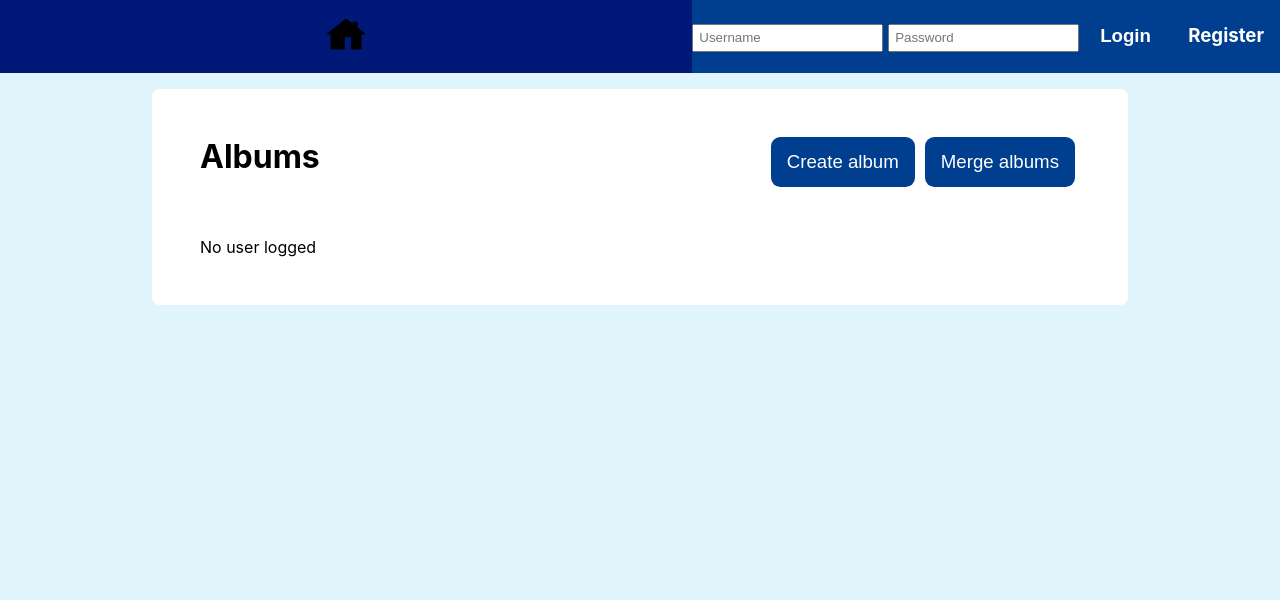
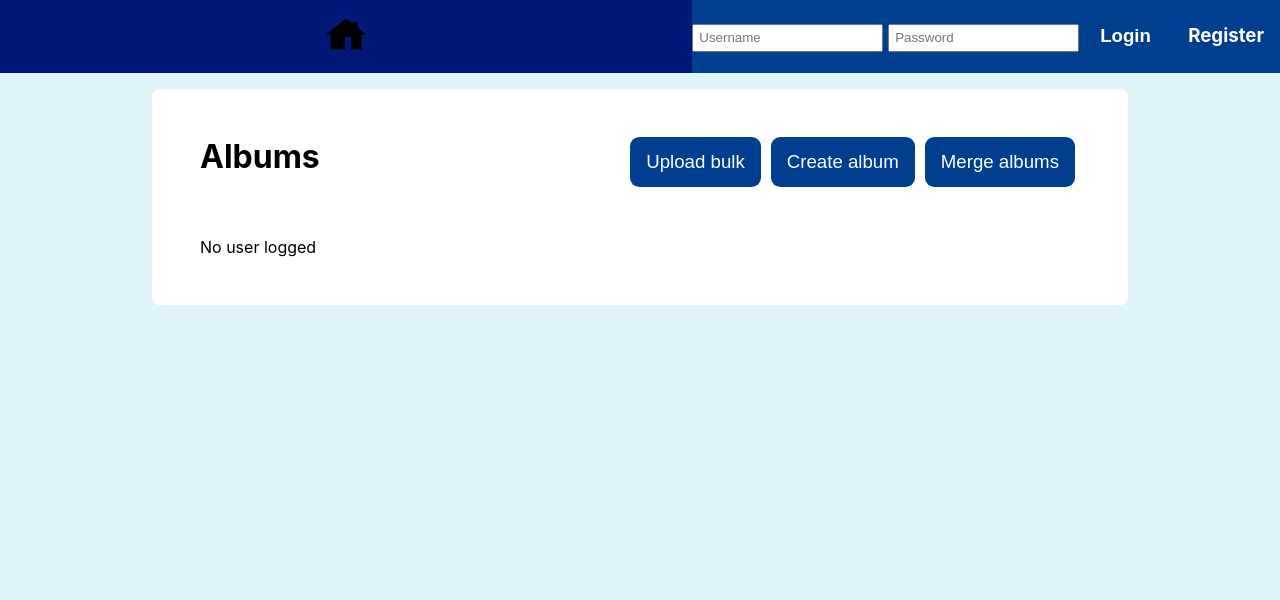
Before and after one commit to Emoto13/gallery, a PHP site: page /albums.php in a window 1280 px wide. Shown: the top 600 px of the page. Run offline with PHP 8.4, Linux system fonts and the light colour scheme; data comes from the database, SQL or seed files in the repository.

Commit message:
Add upload bulk functionality

```diff
--- a/client/albums.php
+++ b/client/albums.php
@@ -7,8 +7,21 @@
     <div class="flex">
         <h1 id="albums-title" class="inline-flex">Albums</h1>
         <div class="inline-flex">
+            <button onclick="openBulkUploadModal()" class="form-button" id="upload-bulk-btn">Upload bulk</button>
             <button onclick="openModal()" class="form-button" id="create-album-btn">Create album</button>
             <button onclick="openMergeModal()" class="form-button" id="merge-album-btn">Merge albums</button>
+        </div>
+    </div>
+    <div class="modal" id="upload-bulk-modal">
+        <div class="modal-header">
+            <div class="title">Upload archive</div>
+            <span class="close" id="basic-modal" onclick="closeBulkUploadModal()">&times;</span>
+        </div>
+        <div class="modal-body">
+            <form id="upload-bulk-form" method="post" action="../server/upload_zip.php" enctype="multipart/form-data">
+                <input class="modal-form" required type="file" name="zip" id="zip" />
+                <input class="form-button" type="submit" value="Upload">
+            </form>
         </div>
     </div>
     <div class="modal" id="create-modal">
@@ -114,7 +127,6 @@
             INNER JOIN images on images.id=album_images.image_instance_id;
         ";
 
-        //"SELECT * FROM  albums INNER JOIN images on images.author_id=albums.user_id WHERE images.author_id=? AND albums.id=?";
         $statement = mysqli_stmt_init($conn);
 
 
--- a/client/css/modals.css
+++ b/client/css/modals.css
@@ -2,7 +2,8 @@
 #merge-modal,
 #upload-modal,
 .delete-modal,
-#modify-modal {
+#modify-modal,
+#upload-bulk-modal {
   position: fixed;
   top: 50%;
   left: 50%;
@@ -21,6 +22,10 @@
 
 #merge-modal {
   height: 23em;
+}
+
+#upload-bulk-modal {
+  height: 40%;
 }
 
 #upload-modal {
--- a/client/css/other.css
+++ b/client/css/other.css
@@ -13,7 +13,8 @@
 }
 
 #merge-album-btn,
-#create-album-btn {
+#create-album-btn,
+#upload-bulk-btn {
   margin: 0px 5px;
 }
 
--- a/client/js/manage_modals.js
+++ b/client/js/manage_modals.js
@@ -14,11 +14,27 @@ function openModal() {
   overlay.classList.add("active");
 }
 
+
 function closeModal() {
   document.getElementById("create-modal").style.transform =
     "translate(-50%, -50%) scale(0, 0)";
   overlay.classList.remove("active");
 }
+
+
+function openBulkUploadModal() {
+  document.getElementById("upload-bulk-modal").style.transform =
+    "translate(-50%, -50%) scale(1, 1)";
+  overlay.classList.add("active");
+}
+
+
+function closeBulkUploadModal() {
+  document.getElementById("upload-bulk-modal").style.transform =
+    "translate(-50%, -50%) scale(0, 0)";
+  overlay.classList.remove("active");
+}
+
 
 function openMergeModal() {
   document.getElementById("merge-modal").style.transform =
--- a/config.php
+++ b/config.php
@@ -13,5 +13,8 @@ class Config
     public $DB_PASSWORD = "";
     public $IMAGE_DIR_PATH = "/Applications/XAMPP/htdocs/gallery/server/images/";
     public $CLIENT_DIR_PATH = "/gallery/client/";
+    public $TEMP_ZIP = "temp.zip";
+    public $TEMP_DIR = "temp/";
+
 }
 ?>
```
Also changed, not shown: server/add_image_to_album.php (added, +12 -0 lines), server/remove_dir.php (added, +17 -0 lines), server/upload_zip.php (added, +50 -0 lines), 1 other file.
